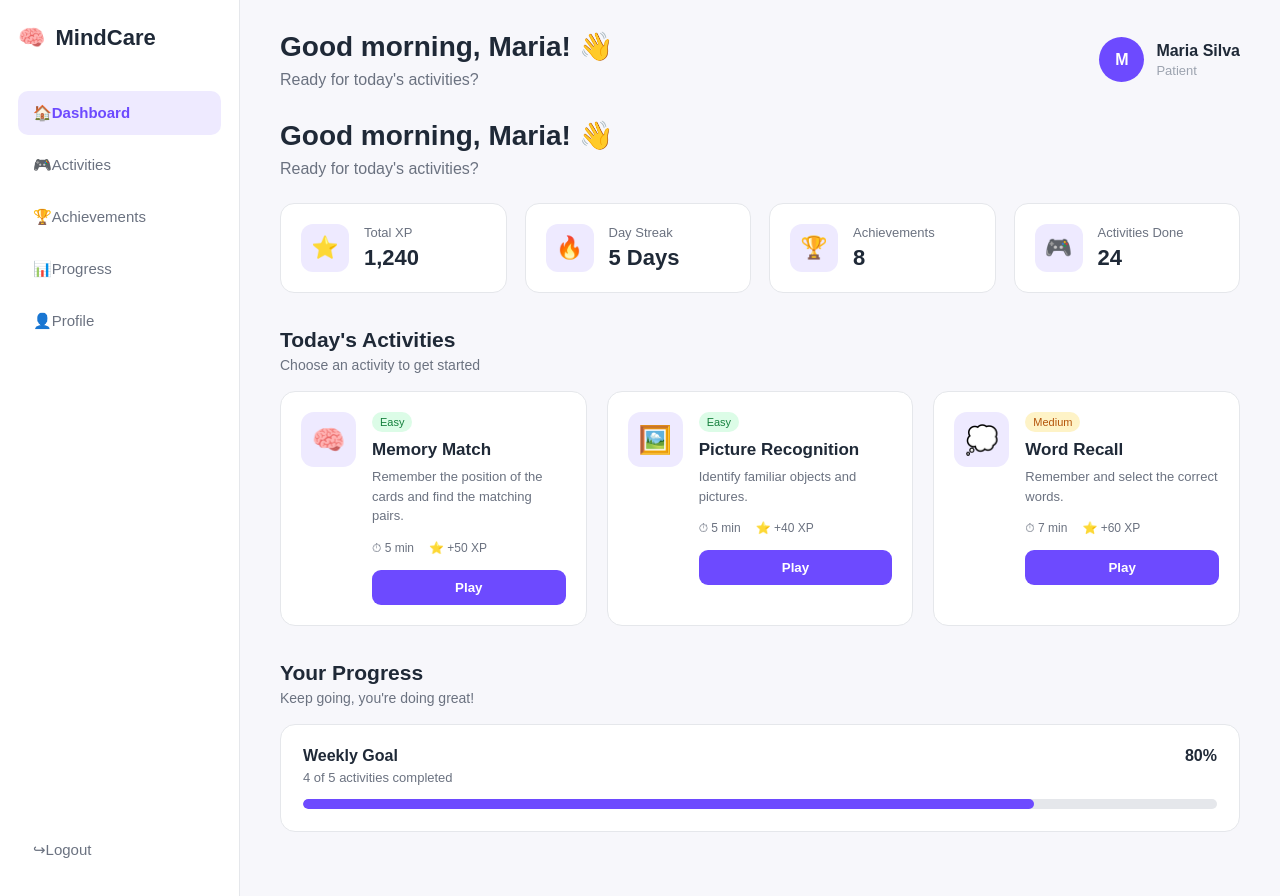
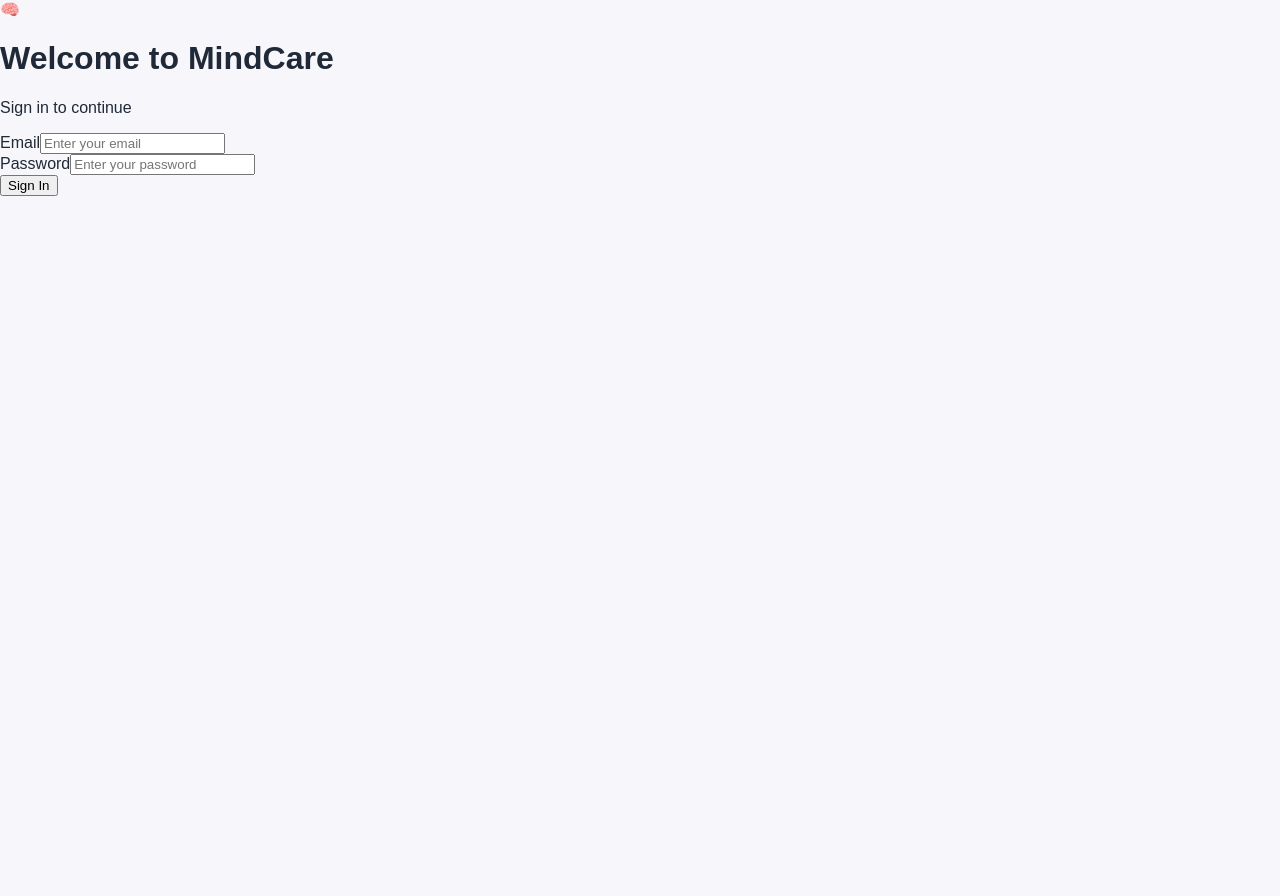
Before and after one commit to IanMucambii/gamified-learning-platform, a React (Vite) app in the folder web-aluno/: page / in a window 1280 px wide. After the commit the page ends 800 px from the top, so only its background shows below. Built offline with nearby package versions, Linux system fonts and the light colour scheme.

Commit message:
Login and Logout handled

```diff
--- a/web-aluno/src/App.tsx
+++ b/web-aluno/src/App.tsx
@@ -9,12 +9,41 @@ import Activities from "./pages/Activities";
 import Achievements from "./pages/Achievements";
 import Progress from "./pages/Progress";
 import Profile from "./pages/Profile";
+import Login from "./pages/login";
 
 function App() {
-  const [activePage, setActivePage] = useState("Dashboard");
+
+  const [token, setToken] = useState<string | null>(
+    localStorage.getItem("token")
+  );
+
+  const [activePage, setActivePage] =
+    useState("Dashboard");
+
+
+  const handleLogin = (newToken: string) => {
+    setToken(newToken);
+  };
+
+
+  const handleLogout = () => {
+    localStorage.removeItem("token");
+
+    setToken(null);
+  };
+
+
+  if (!token) {
+    return (
+      <Login onLogin={handleLogin} />
+    );
+  }
+
 
   const renderPage = () => {
+
     switch (activePage) {
+
       case "Dashboard":
         return <Dashboard />;
 
@@ -33,7 +62,9 @@ function App() {
       default:
         return <Dashboard />;
     }
+
   };
+
 
   return (
     <div className="app">
@@ -41,11 +72,14 @@ function App() {
       <Sidebar
         activePage={activePage}
         setActivePage={setActivePage}
+        onLogout={handleLogout}
       />
 
       <main className="main-content">
 
-        <Header activePage={activePage} />
+        <Header
+          activePage={activePage}
+        />
 
         <div className="page-content">
           {renderPage()}
--- a/web-aluno/src/components/Sidebar.tsx
+++ b/web-aluno/src/components/Sidebar.tsx
@@ -3,11 +3,13 @@ import React from "react";
 interface SidebarProps {
   activePage: string;
   setActivePage: (page: string) => void;
+  onLogout: () => void;
 }
 
 const Sidebar: React.FC<SidebarProps> = ({
   activePage,
   setActivePage,
+  onLogout,
 }) => {
   const menuItems = [
     { name: "Dashboard", icon: "🏠" },
@@ -42,7 +44,7 @@ const Sidebar: React.FC<SidebarProps> = ({
 
       <button
         className="logout-button"
-        onClick={() => alert("Logout functionality will be added later.")}
+        onClick={onLogout}
       >
         <span className="nav-icon">↪</span>
         <span>Logout</span>
```
